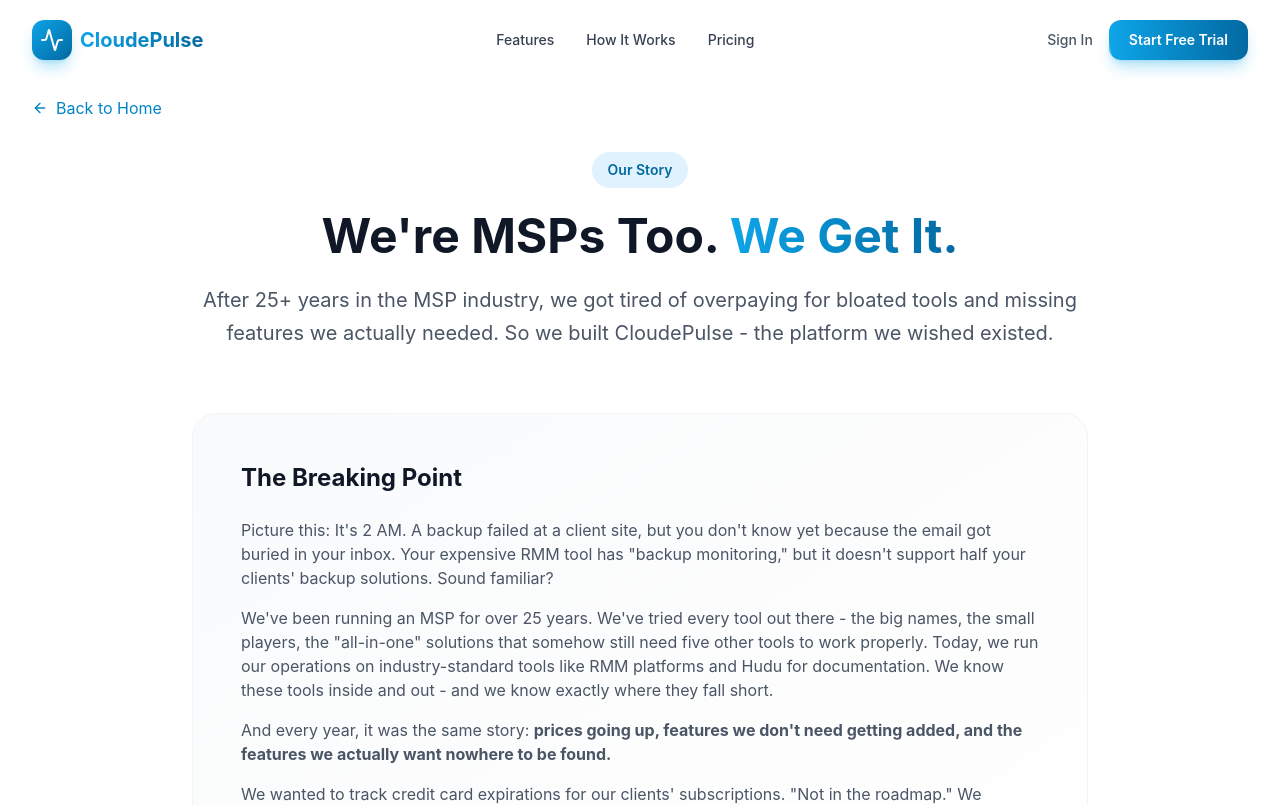
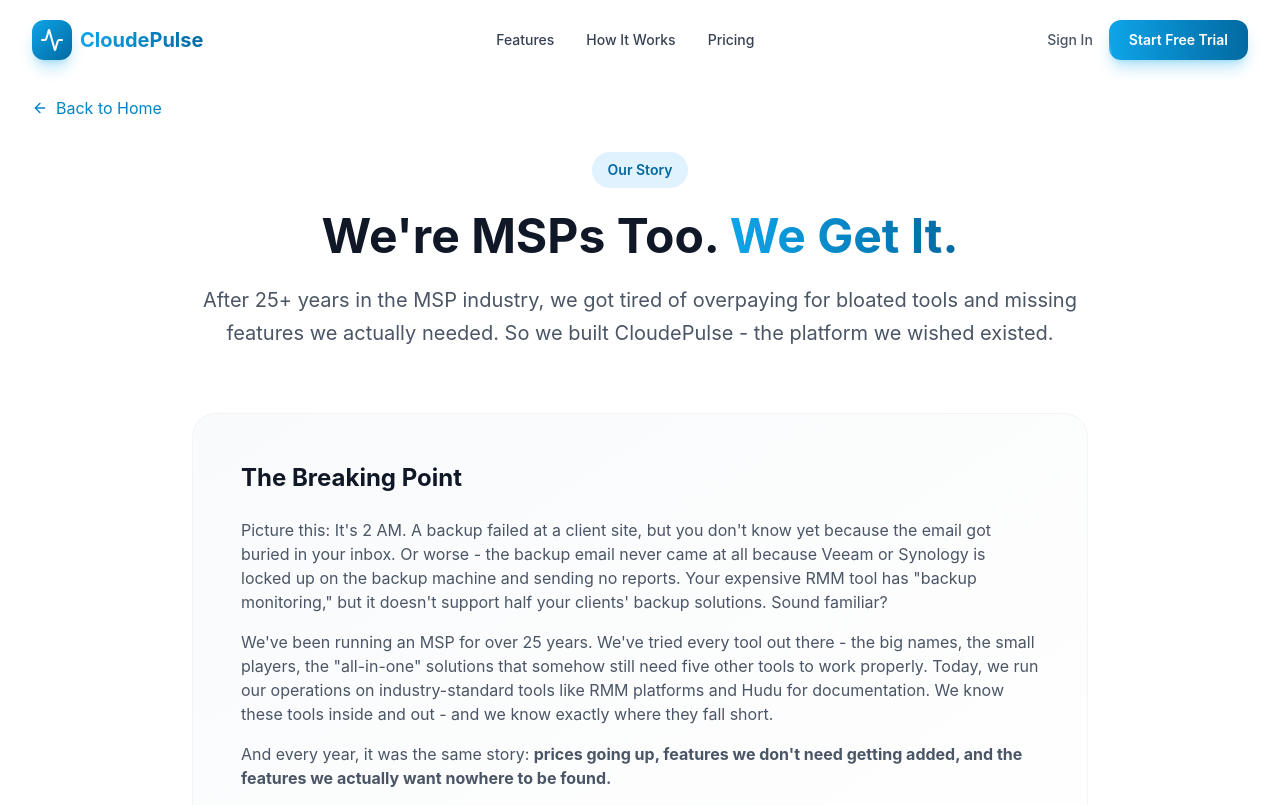
Before and after one commit to Kamitsupport/cloudepulse-website, a React (Vite) app: page /about in a window 1280 px wide. Shown: the top 805 px of the page. Built offline with nearby package versions, Linux system fonts and the light colour scheme.

Commit message:
fix(about): add missing backup email scenario to story

```diff
--- a/src/pages/AboutUs.tsx
+++ b/src/pages/AboutUs.tsx
@@ -98,8 +98,10 @@
                 <div className="prose prose-lg max-w-none text-gray-600">
                   <p>
                     Picture this: It's 2 AM. A backup failed at a client site, but you don't know yet because
-                    the email got buried in your inbox. Your expensive RMM tool has "backup monitoring," but
-                    it doesn't support half your clients' backup solutions. Sound familiar?
+                    the email got buried in your inbox. Or worse - the backup email never came at all because
+                    Veeam or Synology is locked up on the backup machine and sending no reports. Your expensive
+                    RMM tool has "backup monitoring," but it doesn't support half your clients' backup solutions.
+                    Sound familiar?
                   </p>
                   <p className="mt-4">
                     We've been running an MSP for over 25 years. We've tried every tool out there - the big
```
